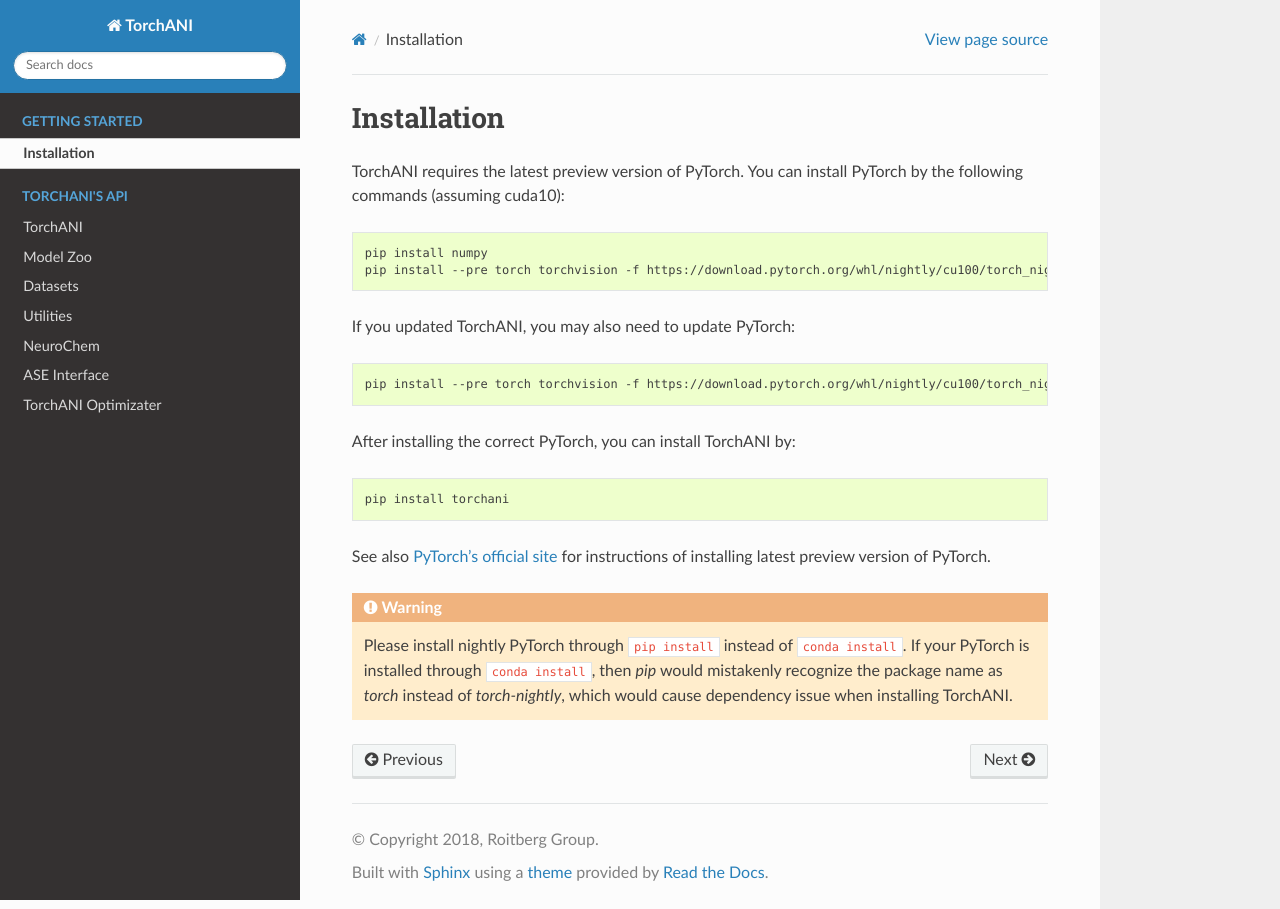
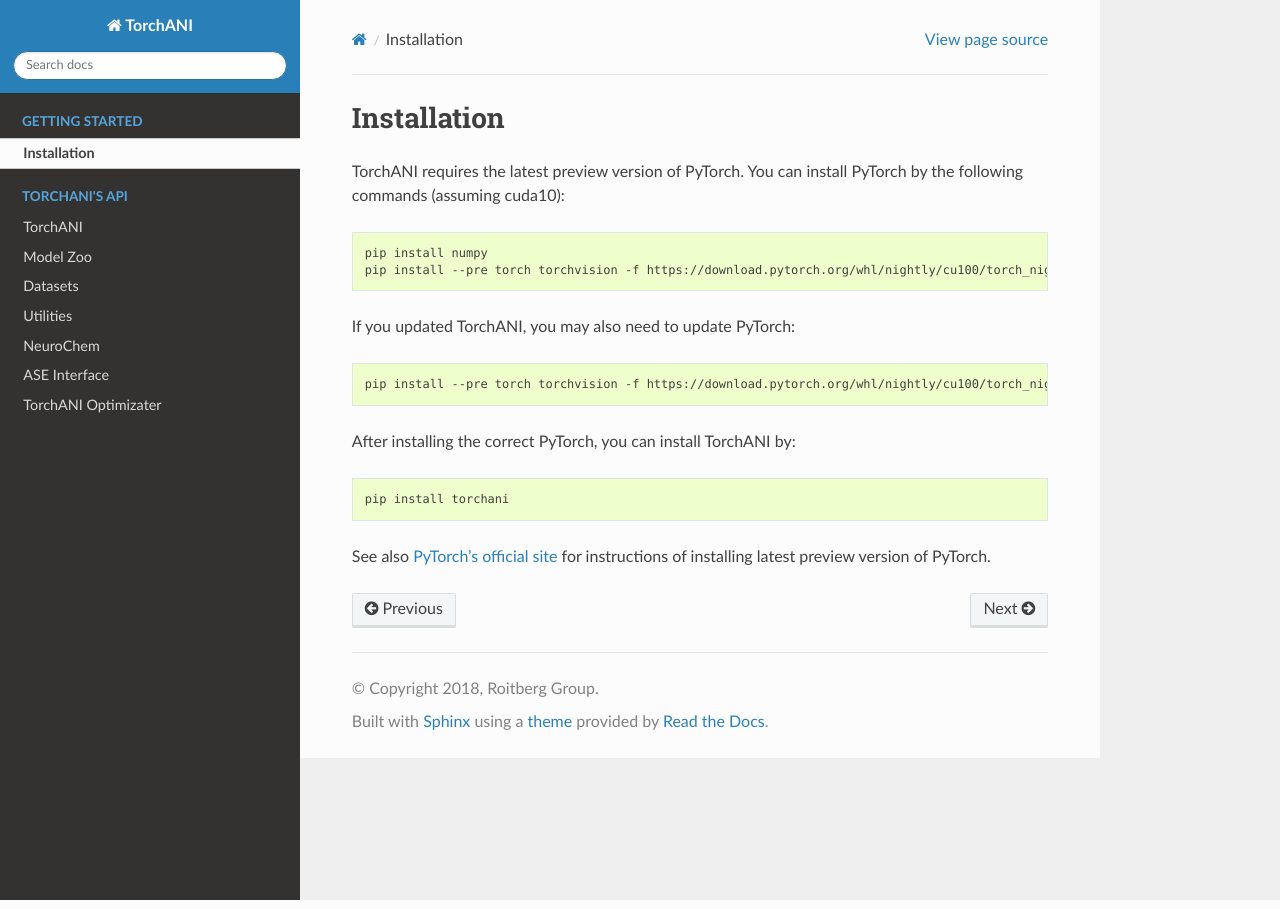
Before and after one commit to aiqm/torchani, a Sphinx documentation site: the page built from docs/start.rst, in a window 1280 px wide. Built offline with Sphinx 7.4.7 and the Read the Docs theme 2.0.0, drawn with Linux system fonts in a browser that asks for light colours; pages that are not in the unit, such as notebooks, are missing from menus; the version number could not be read and is left out.

Commit message:
Remove warning (#366)

```diff
--- a/docs/start.rst
+++ b/docs/start.rst
@@ -23,9 +23,5 @@
 
 See also `PyTorch's official site`_ for instructions of installing latest preview version of PyTorch.
 
-.. warning::
-
-    Please install nightly PyTorch through ``pip install`` instead of ``conda install``. If your PyTorch is installed through ``conda install``, then `pip` would mistakenly recognize the package name as `torch` instead of `torch-nightly`, which would cause dependency issue when installing TorchANI.
-
 .. _PyTorch's official site:
     https://pytorch.org/get-started/locally/
```
Also changed, not shown: README.md (+0 -2 lines).
